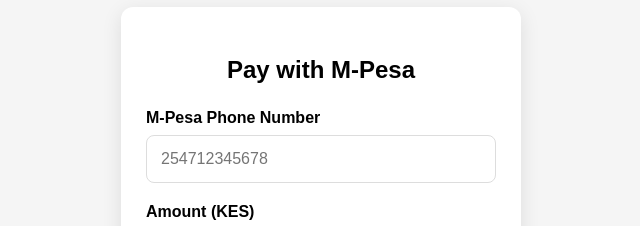
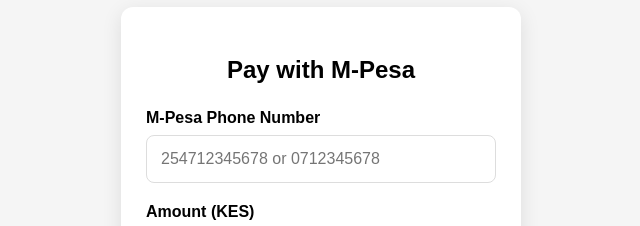
Before and after one commit to KLINS-254/mpesa-stk, a website: page index.html in a window 1280 px wide. Shown: the part 199-425 px from the top of the page, without its empty margins (319-959 px from the left). Drawn offline with Linux system fonts and the light colour scheme.

Commit message:
Update index.html

```diff
--- a/index.html
+++ b/index.html
@@ -103,7 +103,7 @@
       <input
         type="tel"
         id="phone"
-        placeholder="254712345678"
+        placeholder="254712345678 or 0712345678"
         required
       >
 
```
